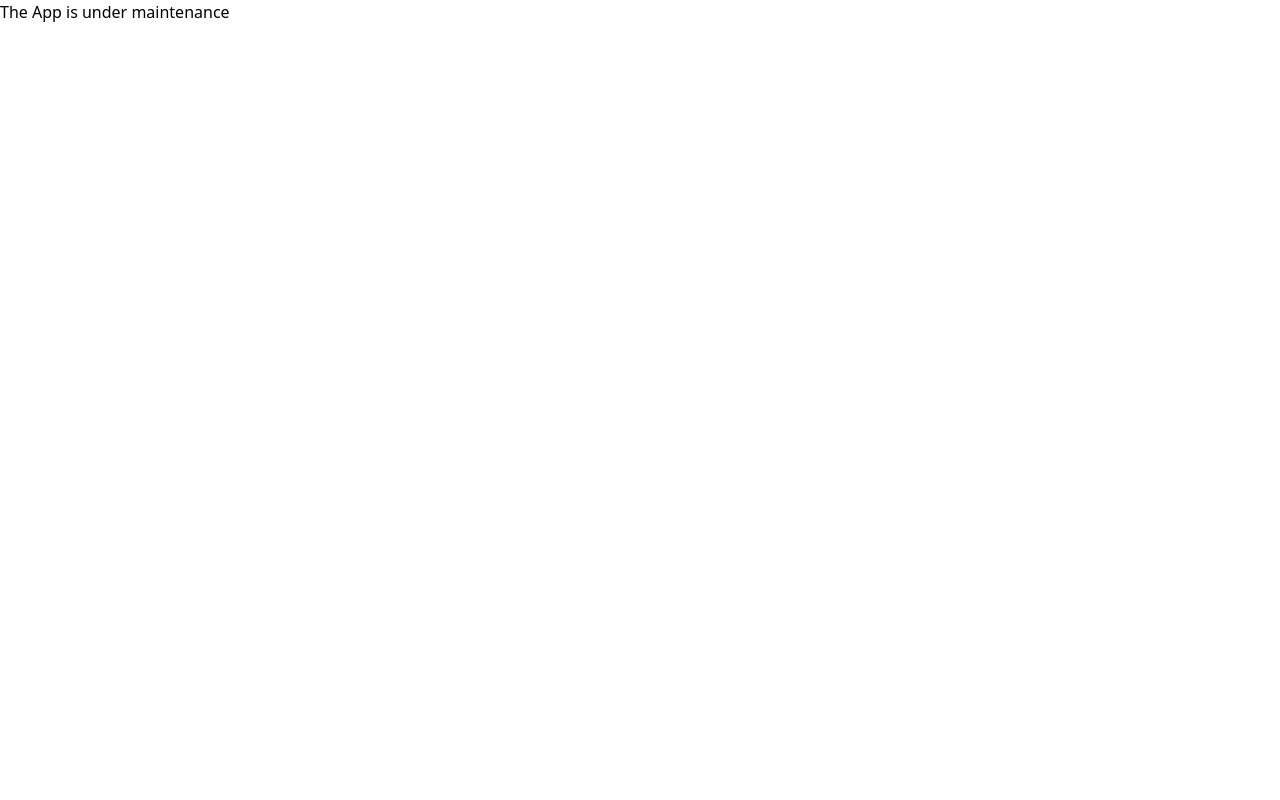
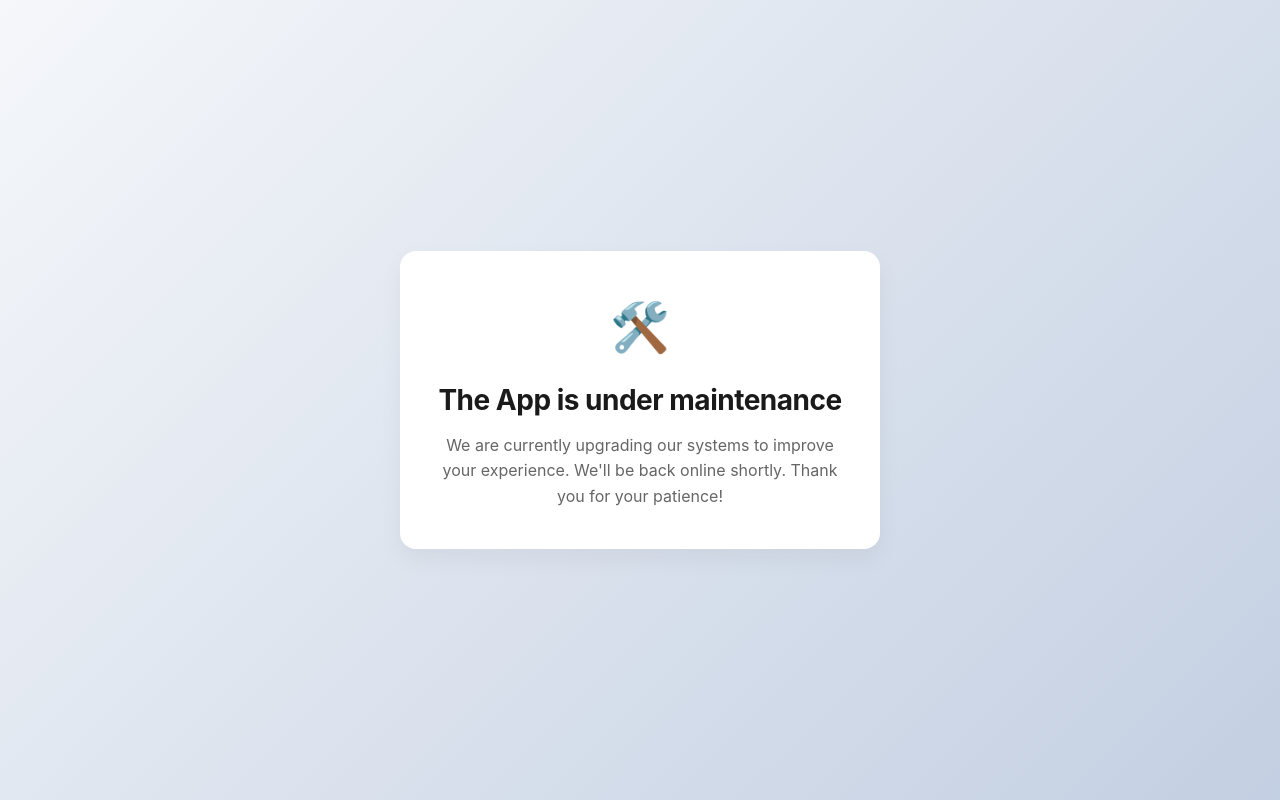
Before and after one commit to sudipta-khanra/FreeLynx, a React (Vite) app: page / in a window 1280 px wide. Built offline with nearby package versions, Linux system fonts and the light colour scheme.

Commit message:
under maintenance

```diff
--- a/src/App.jsx
+++ b/src/App.jsx
@@ -13,9 +13,65 @@
 import React from 'react';
 
 export default function App() {
+  const containerStyle = {
+    display: 'flex',
+    flexDirection: 'column',
+    alignItems: 'center',
+    justifyContent: 'center',
+    minHeight: '100vh',
+    width: '100vw',
+    margin: 0,
+    padding: '20px',
+    boxSizing: 'border-box',
+    fontFamily:
+      '-apple-system, BlinkMacSystemFont, "Segoe UI", Roboto, Helvetica, Arial, sans-serif',
+    background: 'linear-gradient(135deg, #f5f7fa 0%, #c3cfe2 100%)',
+    color: '#333333',
+    textAlign: 'center',
+  };
+
+  const cardStyle = {
+    backgroundColor: '#ffffff',
+    padding: '40px 30px',
+    borderRadius: '16px',
+    boxShadow: '0 10px 25px rgba(0, 0, 0, 0.05)',
+    maxWidth: '480px',
+    width: '100%',
+  };
+
+  const iconStyle = {
+    fontSize: '48px',
+    marginBottom: '16px',
+    display: 'inline-block',
+  };
+
+  const headingStyle = {
+    fontSize: '28px',
+    fontWeight: '700',
+    marginBottom: '12px',
+    color: '#1a1a1a',
+    letterSpacing: '-0.5px',
+  };
+
+  const textStyle = {
+    fontSize: '16px',
+    lineHeight: '1.6',
+    color: '#666666',
+    margin: 0,
+  };
+
   return (
-    <div>
-      <h1>The App is under maintenance</h1>
+    <div style={containerStyle}>
+      <div style={cardStyle}>
+        <span style={iconStyle} role="img" aria-label="maintenance">
+          🛠️
+        </span>
+        <h1 style={headingStyle}>The App is under maintenance</h1>
+        <p style={textStyle}>
+          We are currently upgrading our systems to improve your experience.
+          We'll be back online shortly. Thank you for your patience!
+        </p>
+      </div>
     </div>
   );
 }
```
